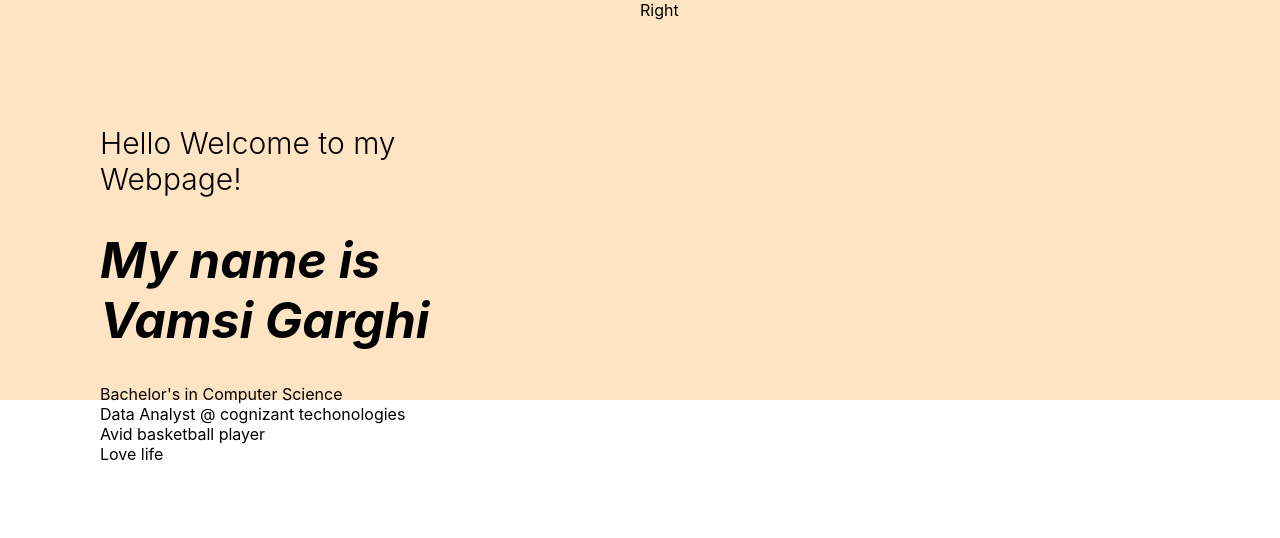
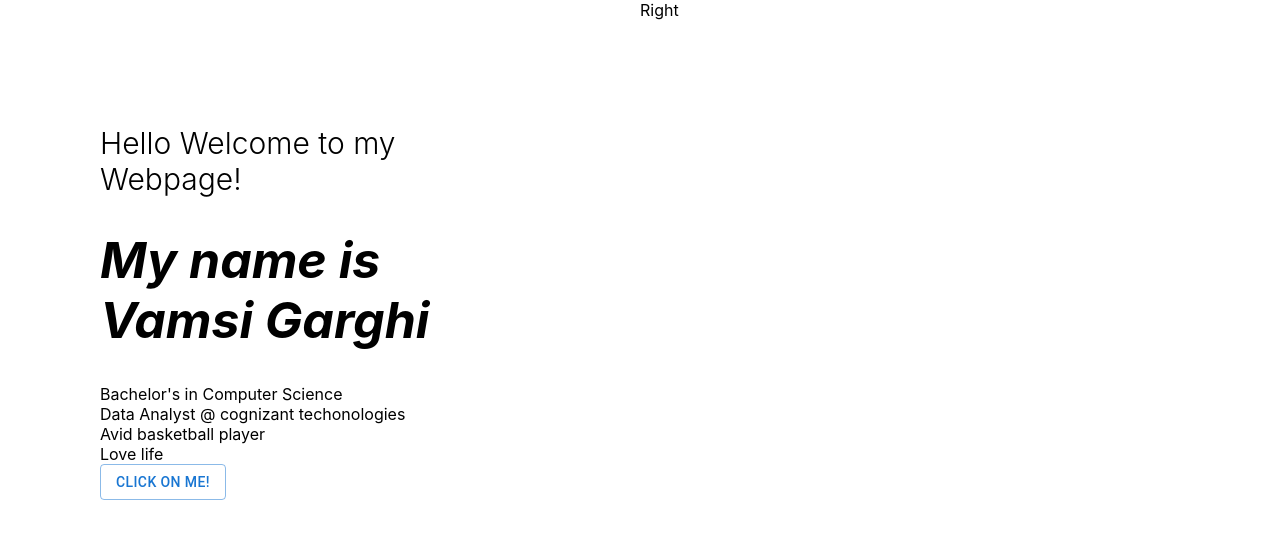
Before and after one commit to GarghiVamsi/Portfolio-website, a React (Create React App) app: page / in a window 1280 px wide. Shown: the top 538 px of the page. Built offline with nearby package versions, Linux system fonts and the light colour scheme.

Commit message:
First commit

```diff
--- a/package.json
+++ b/package.json
@@ -3,6 +3,9 @@
   "version": "0.1.0",
   "private": true,
   "dependencies": {
+    "@emotion/react": "^11.8.2",
+    "@emotion/styled": "^11.8.1",
+    "@mui/material": "^5.5.2",
     "@testing-library/jest-dom": "^5.16.2",
     "@testing-library/react": "^12.1.4",
     "@testing-library/user-event": "^13.5.0",
--- a/src/Components/Intro page/Info.jsx
+++ b/src/Components/Intro page/Info.jsx
@@ -1,4 +1,5 @@
 import "./info.css"
+import Button from '@mui/material/Button';
 
 const Info = () => {
     return (
@@ -13,6 +14,9 @@ const Info = () => {
                         <div className="info-title-item"> Data Analyst @ cognizant techonologies</div>
                         <div className="info-title-item"> Avid basketball player</div>
                         <div className="info-title-item"> Love life</div>
+                            <div className="info-title-button">
+                            <Button variant="outlined">Click on me!</Button>
+                            </div>
                     </div>
                 </div>
             </div>
--- a/src/Components/Intro page/info.css
+++ b/src/Components/Intro page/info.css
@@ -1,7 +1,6 @@
 .info {
   display: flex;
   height: 50vh;
-  background-color: bisque;
 }
 
 .info-Left {
@@ -25,3 +24,8 @@
   font-style: italic;
   font-size: 50px;
 }
+
+.info-title-button {
+  font-style: italic;
+  font-size: large;
+}
```
Also changed, not shown: 1 other file (tests, documents, lock files or other folders).
